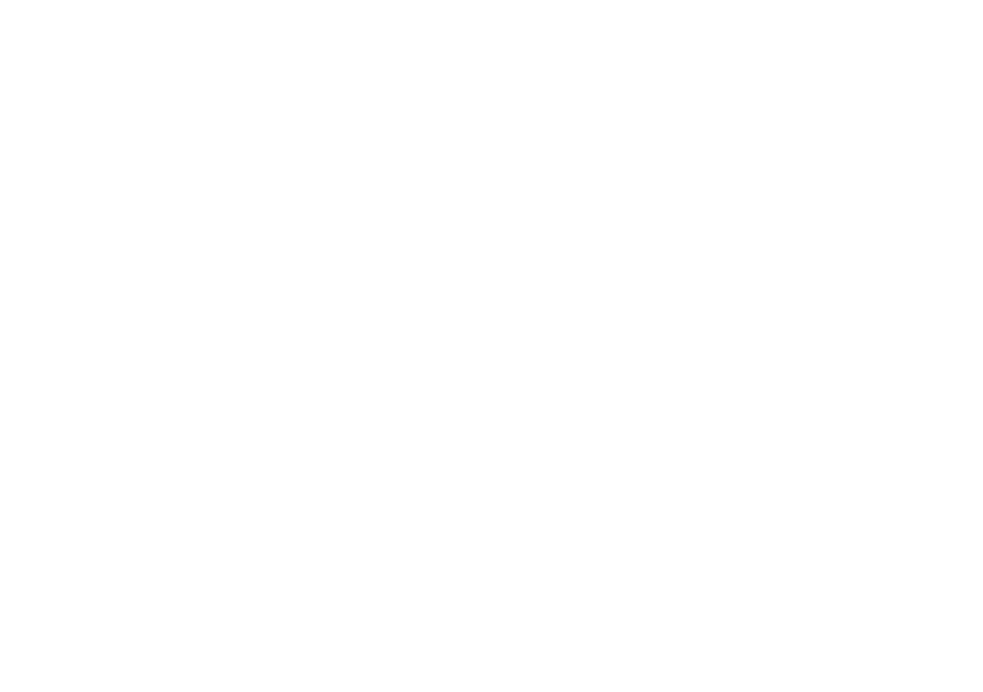
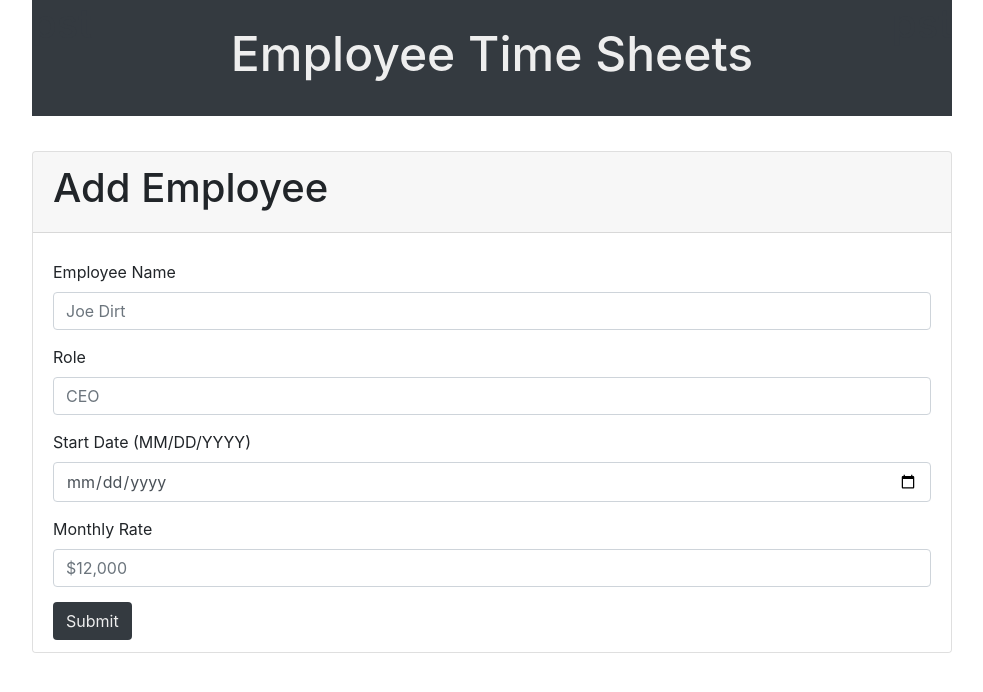
Before and after one commit to nneighbo/Time-Sheet, a plain HTML site: page index.html in a window 1280 px wide. Shown: the whole page, without its empty margins (148-1131 px from the left). Drawn offline with nearby package versions, Linux system fonts and the light colour scheme.

Commit message:
added top half of front end

```diff
--- a/assets/css/style.css
+++ b/assets/css/style.css
@@ -0,0 +1,19 @@
+.nav-head {
+    color: #eee;
+    padding: 25px;
+    font-size: 48px;
+    text-align: center;
+}
+
+.invis {
+    color: #343a40;
+}
+
+.form-item {
+    margin-top: 15px;
+}
+
+#new-employee-submit {
+    background-color: #343a40;
+    color: #eee;
+}
--- a/index.html
+++ b/index.html
@@ -1,22 +1,80 @@
 <!DOCTYPE html>
 <html lang="en">
+
 <head>
     <meta charset="UTF-8">
     <meta name="viewport" content="width=device-width, initial-scale=1.0">
     <meta http-equiv="X-UA-Compatible" content="ie=edge">
-    <script src="https://code.jquery.com/jquery-3.3.1.min.js" integrity="sha256-FgpCb/KJQlLNfOu91ta32o/NMZxltwRo8QtmkMRdAu8=" crossorigin="anonymous"></script>
+    <script src="https://code.jquery.com/jquery-3.3.1.min.js" integrity="sha256-FgpCb/KJQlLNfOu91ta32o/NMZxltwRo8QtmkMRdAu8="
+        crossorigin="anonymous"></script>
     <link rel="stylesheet" href="assets/css/style.css">
-    <link rel="stylesheet" href="https://maxcdn.bootstrapcdn.com/bootstrap/4.0.0/css/bootstrap.min.css" integrity="sha384-Gn5384xqQ1aoWXA+058RXPxPg6fy4IWvTNh0E263XmFcJlSAwiGgFAW/dAiS6JXm" crossorigin="anonymous">
+    <link rel="stylesheet" href="https://maxcdn.bootstrapcdn.com/bootstrap/4.0.0/css/bootstrap.min.css" integrity="sha384-Gn5384xqQ1aoWXA+058RXPxPg6fy4IWvTNh0E263XmFcJlSAwiGgFAW/dAiS6JXm"
+        crossorigin="anonymous">
+    <script src="https://www.gstatic.com/firebasejs/5.2.0/firebase.js"></script>
     <title>Time Sheet</title>
 </head>
+
 <body>
+    <div class="container">
+        <div class="row">
+            <div class="col-lg-1">
+            </div>
+            <div class="col-lg-10">
+                <nav class="nav navbar-dark bg-dark justify-content-between">
+                    <h1 class="invis">pst</h1>
+                    <h1 class="nav-head">Employee Time Sheets</h1>
+                    <h1 class="invis">pst</h1>
+                </nav>
+            </div>
+            <div class="col-lg-1">
+            </div>
+        </div>
+
+        <div class="row">
+            <div class="col-lg-1"></div>
+            <div class="col-lg-10">
+                <div class="card" style="width: 100%; margin-top: 35px;">
+                    <div class="card-header">
+                        <h1>Add Employee</h1>
+                    </div>
+                    <ul class="list-group list-group-flush">
+                        <li class="list-group-item">
+                            <div class="form-item">
+                                <label for="name">Employee Name</label>
+                                <input type="name" class="form-control" id="employee-name" aria-describedby="nameHelp" placeholder="Joe Dirt">
+                            </div>
+                            <div class="form-item">
+                                <label for="role">Role</label>
+                                <input type="role" class="form-control" id="employee-role" aria-describedby="roleHelp" placeholder="CEO">
+                            </div>
+                            <div class="form-item">
+                                <label for="date">Start Date (MM/DD/YYYY)</label>
+                                <input type="date" class="form-control" id="employee-start-date" aria-describedby="dateHelp" placeholder="12/19/2000">
+                            </div>
+                            <div class="form-item">
+                                <label for="monthly">Monthly Rate</label>
+                                <input type="monthly" class="form-control" id="employee-monthly-rate" aria-describedby="monthlyHelp" placeholder="$12,000">
+                            </div>
+                            <div class="form-item">
+                                <button type="submit" id="new-employee-submit" class="btn">Submit</button>
+                            </div>
+                        </li>
+                    </ul>
+                </div>
+            </div>
+            <div class="col-lg-1"></div>
+        </div>
+    </div>
 
 
 
+    <script src="assets/javascript/app.js"></script>
+    <script src="https://code.jquery.com/jquery-3.2.1.slim.min.js" integrity="sha384-KJ3o2DKtIkvYIK3UENzmM7KCkRr/rE9/Qpg6aAZGJwFDMVNA/GpGFF93hXpG5KkN"
+        crossorigin="anonymous"></script>
+    <script src="https://cdnjs.cloudflare.com/ajax/libs/popper.js/1.12.9/umd/popper.min.js" integrity="sha384-ApNbgh9B+Y1QKtv3Rn7W3mgPxhU9K/ScQsAP7hUibX39j7fakFPskvXusvfa0b4Q"
+        crossorigin="anonymous"></script>
+    <script src="https://maxcdn.bootstrapcdn.com/bootstrap/4.0.0/js/bootstrap.min.js" integrity="sha384-JZR6Spejh4U02d8jOt6vLEHfe/JQGiRRSQQxSfFWpi1MquVdAyjUar5+76PVCmYl"
+        crossorigin="anonymous"></script>
+</body>
 
-<script src="assets/javascript/app.js"></script>
-<script src="https://code.jquery.com/jquery-3.2.1.slim.min.js" integrity="sha384-KJ3o2DKtIkvYIK3UENzmM7KCkRr/rE9/Qpg6aAZGJwFDMVNA/GpGFF93hXpG5KkN" crossorigin="anonymous"></script>
-<script src="https://cdnjs.cloudflare.com/ajax/libs/popper.js/1.12.9/umd/popper.min.js" integrity="sha384-ApNbgh9B+Y1QKtv3Rn7W3mgPxhU9K/ScQsAP7hUibX39j7fakFPskvXusvfa0b4Q" crossorigin="anonymous"></script>
-<script src="https://maxcdn.bootstrapcdn.com/bootstrap/4.0.0/js/bootstrap.min.js" integrity="sha384-JZR6Spejh4U02d8jOt6vLEHfe/JQGiRRSQQxSfFWpi1MquVdAyjUar5+76PVCmYl" crossorigin="anonymous"></script>
-</body>
 </html>
```
